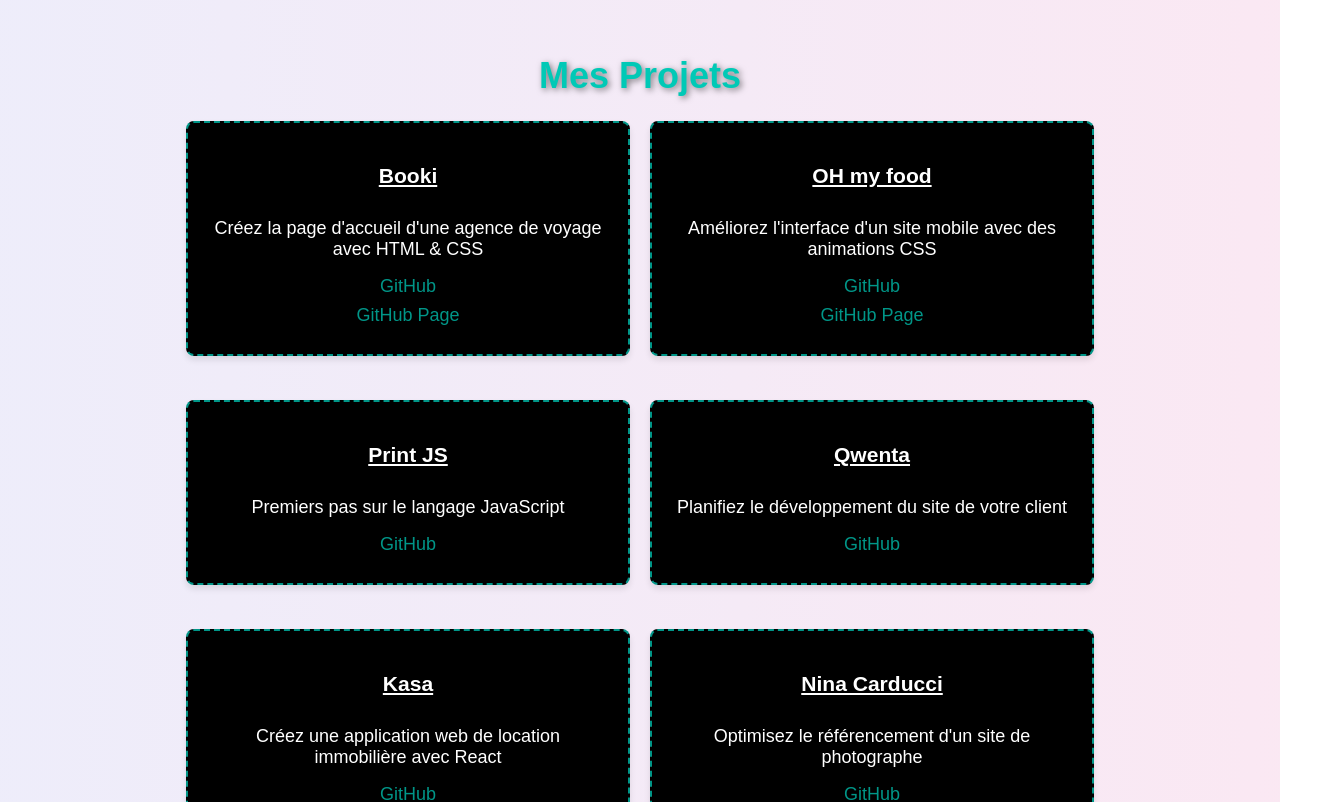
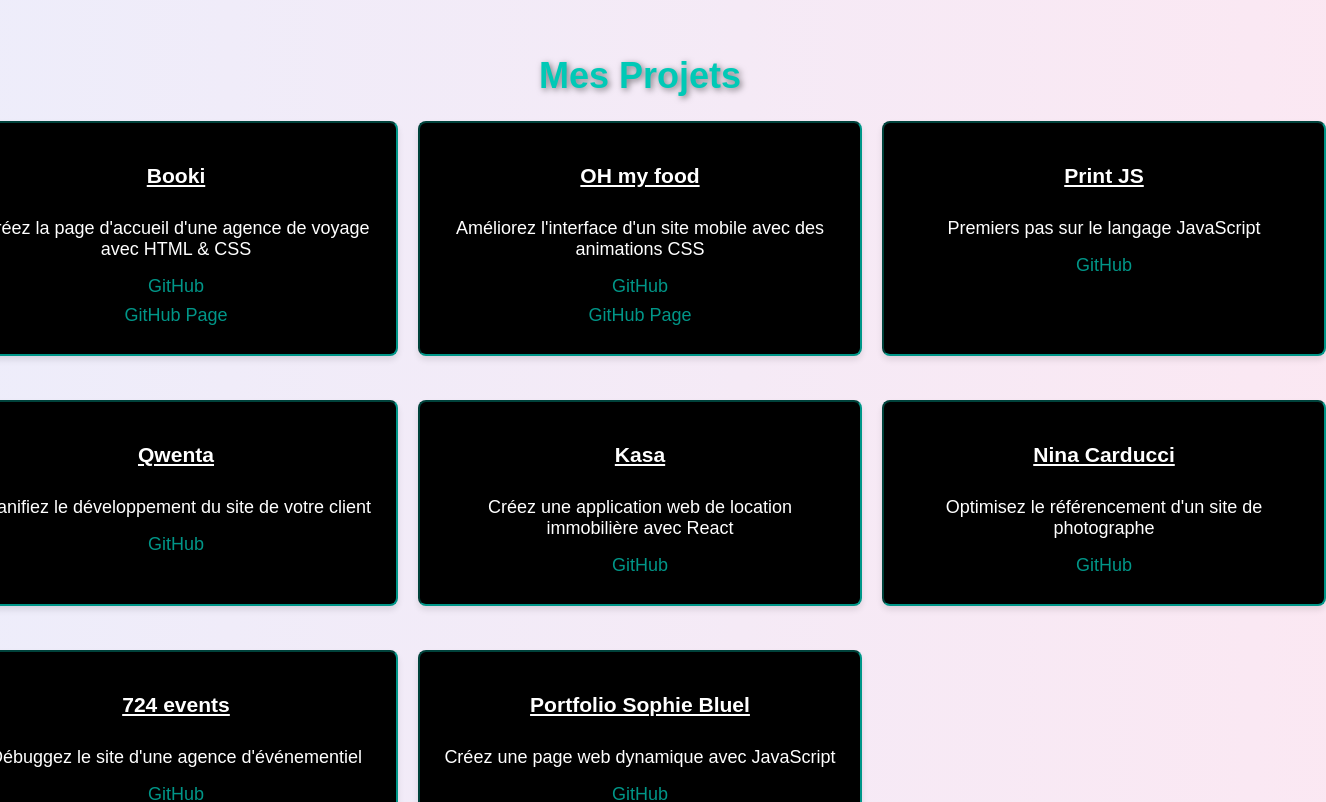
Before and after one commit to ELODIE-74/portefolioweb, a React (Create React App) app in the folder my-portfolio-app/: page / in a window 1280 px wide. Shown: the part 800-1602 px from the top of the page, 1326 px wide, since content can reach past the window. Built offline with nearby package versions, Linux system fonts and the light colour scheme.

Commit message:
design card home

```diff
--- a/my-portfolio-app/src/components/card/card.css
+++ b/my-portfolio-app/src/components/card/card.css
@@ -9,6 +9,7 @@
   align-items: center;
   text-align: center;
   margin-bottom: 24px;
+  border-style: inset;
 }
 
 .project-card h3 {
@@ -43,7 +44,7 @@
 
 .project-list {
   display: grid;
-  grid-template-columns: repeat(2, 1fr);
+  grid-template-columns: repeat(3, 1fr);
   gap: 20px;
 }
 
@@ -56,6 +57,7 @@
   flex-direction: column;
   align-items: center;
   text-align: center;
+  border-style: inset;
 }
 
 .project-list .project-card h3 {
@@ -71,8 +73,7 @@
 }
 
 .project-list .project-card a {
-  color:  #009688;
-
+  color: #009688;
   text-decoration: none;
   margin-bottom: 8px;
 }
@@ -80,6 +81,7 @@
 .project-list .project-card a:hover {
   text-decoration: underline;
 }
-.app{
+
+.app {
   text-align: center;
 }
```
